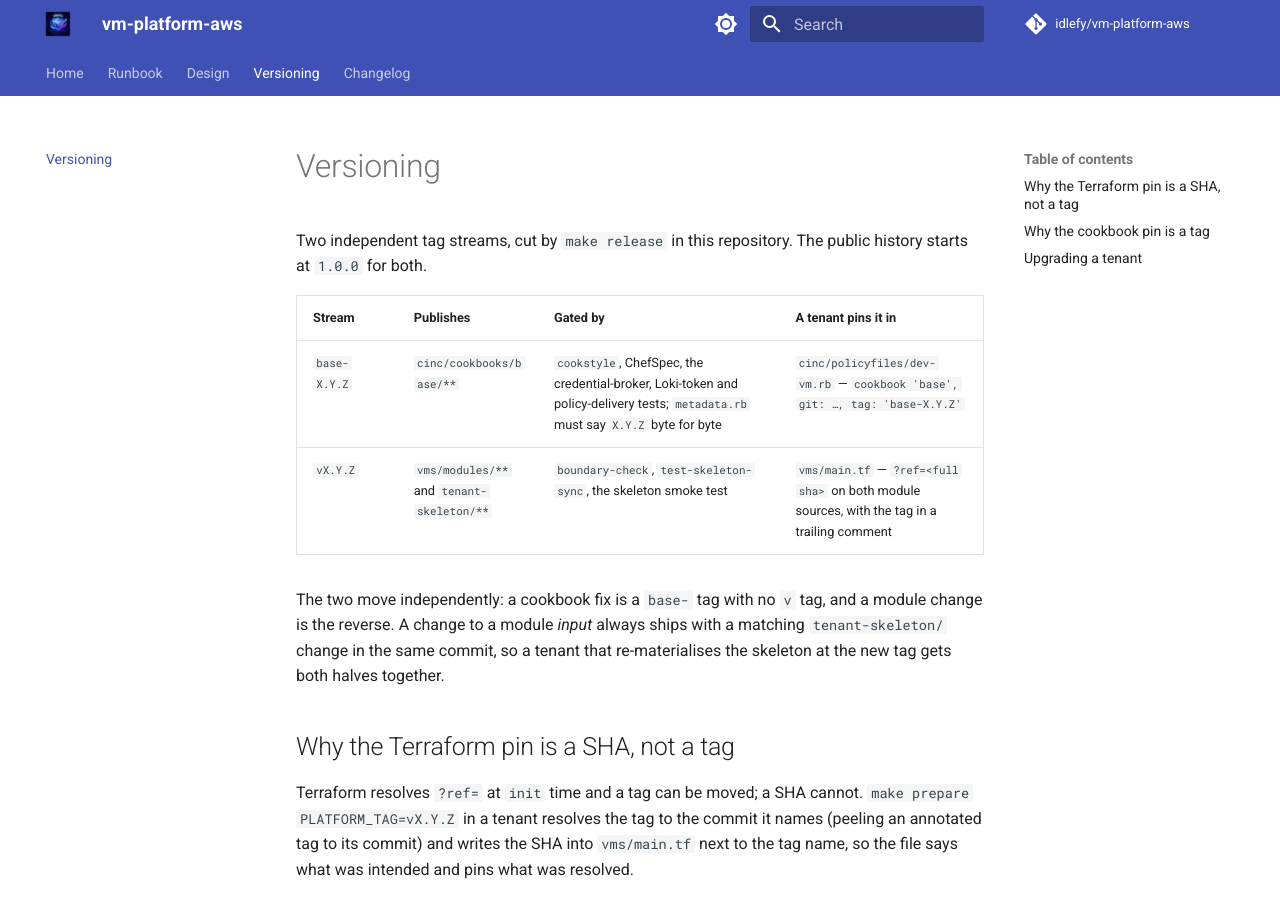
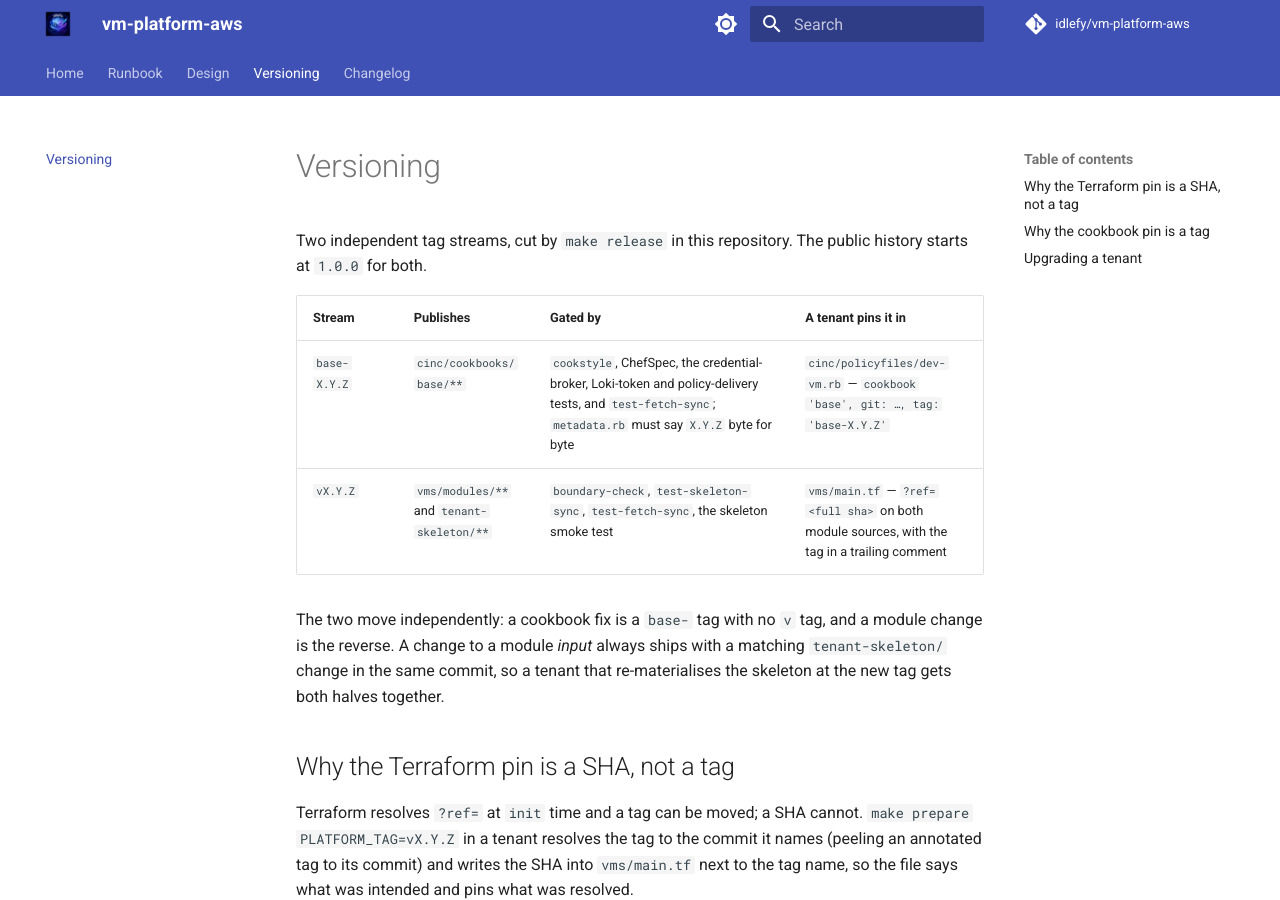
Before and after one commit to idlefy/vm-platform-aws, an MkDocs documentation site: the page built from docs/versioning.md, in a window 1280 px wide and 900 px high. Built offline with MkDocs 1.6.1 and Material for MkDocs 9.7.7, drawn with Linux system fonts in a browser that asks for light colours; comment, search, counter and statistics services are not loaded.

Commit message:
feat(delivery): self-test, signer handoff and a serial floor; narrow the launcher fallback
--self-test FIXTURE runs the script end to end against a signed fixture the
cookbook ships (generated by test/make-policy-fetch-fixture.sh), so a new
version proves it can fetch, verify, extract and converge before it replaces
the one in use.

The converge now learns who signed (DEV_VM_POLICY_SIGNED_BY, empty when the
last good revision converges unverified) and the group, so base::cinc_client
can refuse a signers set that drops the key that just signed.

Two findings from a security review of the previous commit:

- dev-vm-policy-run fell back to .prev on 70 and any undocumented code. Each
  of those can be caused from outside — a full disk is enough — which made
  the fallback a downgrade to a .prev whose bug the current version fixed.
  It now falls back only when the script cannot run: 2, 126, 127.
- A new VM has no serial history, and signers_sha256 refuses only envelopes
  from before the latest rotation, so a bucket writer could serve it any
  older signed revision. POLICY_MIN_SERIAL (var.policy_min_serial) is a floor
  that applies on every run, first boot included.

The cookbook carries its copy of the script from here on; test-fetch-sync
holds the two byte-identical and runs in both release gates and CI.

Co-Authored-By: Claude Opus 5.5 <noreply@anthropic.com>
Claude-Session: https://claude.ai/code/session_01BM8nUCqTRMtBZbmfmpXv37

```diff
--- a/docs/versioning.md
+++ b/docs/versioning.md
@@ -5,8 +5,8 @@ public history starts at `1.0.0` for both.
 
 | Stream | Publishes | Gated by | A tenant pins it in |
 |---|---|---|---|
-| `base-X.Y.Z` | `cinc/cookbooks/base/**` | `cookstyle`, ChefSpec, the credential-broker, Loki-token and policy-delivery tests; `metadata.rb` must say `X.Y.Z` byte for byte | `cinc/policyfiles/dev-vm.rb` — `cookbook 'base', git: …, tag: 'base-X.Y.Z'` |
-| `vX.Y.Z` | `vms/modules/**` and `tenant-skeleton/**` | `boundary-check`, `test-skeleton-sync`, the skeleton smoke test | `vms/main.tf` — `?ref=<full sha>` on both module sources, with the tag in a trailing comment |
+| `base-X.Y.Z` | `cinc/cookbooks/base/**` | `cookstyle`, ChefSpec, the credential-broker, Loki-token and policy-delivery tests, and `test-fetch-sync`; `metadata.rb` must say `X.Y.Z` byte for byte | `cinc/policyfiles/dev-vm.rb` — `cookbook 'base', git: …, tag: 'base-X.Y.Z'` |
+| `vX.Y.Z` | `vms/modules/**` and `tenant-skeleton/**` | `boundary-check`, `test-skeleton-sync`, `test-fetch-sync`, the skeleton smoke test | `vms/main.tf` — `?ref=<full sha>` on both module sources, with the tag in a trailing comment |
 
 The two move independently: a cookbook fix is a `base-` tag with no `v` tag,
 and a module change is the reverse. A change to a module *input* always ships
```
Also changed, not shown: CLAUDE.md (+4 -3 lines), README.md (+2 -1 lines), 16 other files.
